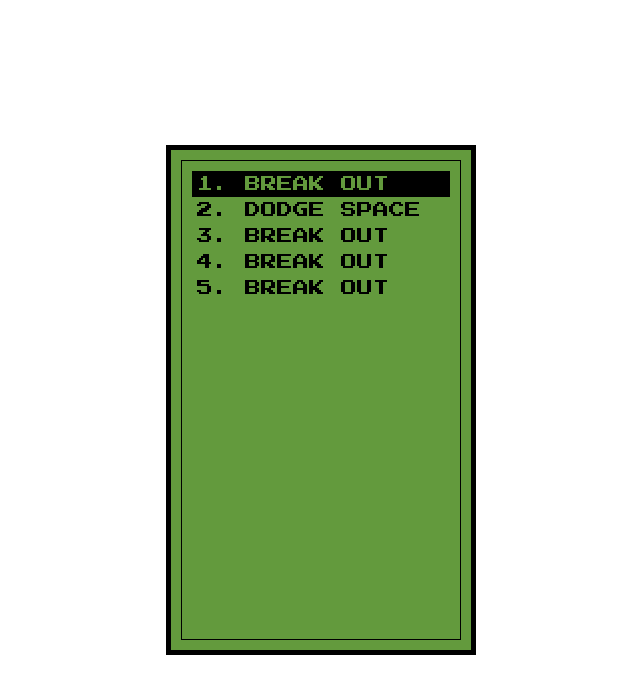
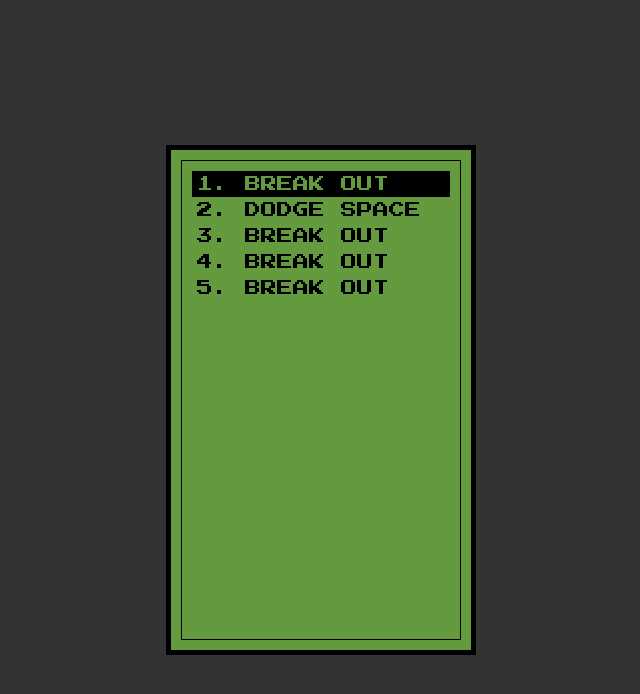
Before and after one commit to Mitty0719/GameBox, a plain HTML site: page index.html in a window 1280 px wide. Shown: the whole page, without its empty margins (319-959 px from the left). Drawn offline with Linux system fonts and the light colour scheme.

Commit message:
Set background color

```diff
--- a/css/style.css
+++ b/css/style.css
@@ -23,6 +23,7 @@ canvas {
   align-items: center;
   width: 100%;
   height: 100%;
+  background-color: #333;
 }
 .screen {
   display: flex;
```
